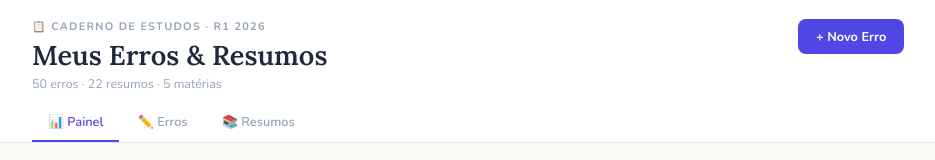
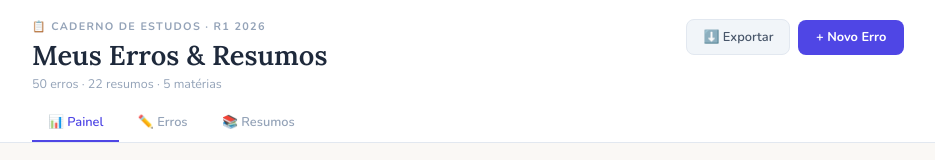
Before and after one commit to alinebcunhaa/mystudy, a plain HTML site: page erros_prova.html in a window 1280 px wide. Shown: the top 160 px of the page, without its empty margins (172-1107 px from the left). Drawn offline with nearby package versions, Linux system fonts and the light colour scheme.

Commit message:
Add files via upload

```diff
--- a/erros_prova.html
+++ b/erros_prova.html
@@ -123,6 +123,7 @@ label.lbl{font-size:.68rem;font-weight:700;color:#64748b;text-transform:uppercas
       <p class="header-sub" id="header-sub">Carregando...</p>
     </div>
     <div class="header-btns">
+      <button class="btn-sec" onclick="exportHTML()" title="Baixar HTML com seus dados para subir no GitHub">⬇️ Exportar</button>
       <button class="btn-outline" id="btn-new-resumo" style="display:none" onclick="openResForm()">+ Novo Resumo</button>
       <button class="btn-primary" id="btn-new-erro" onclick="openErrForm()">+ Novo Erro</button>
     </div>
@@ -517,6 +518,30 @@ function closeResForm(){document.getElementById('modal-res').classList.remove('o
 function submitRes(){const titulo=document.getElementById('rf-titulo').value.trim();const conteudo=document.getElementById('rf-conteudo').value.trim();if(!titulo||!conteudo)return;const obj={id:editResId||Date.now(),materia:document.getElementById('rf-mat').value,titulo,blocos:[{t:'texto',v:conteudo}]};if(editResId){resumos=resumos.map(r=>r.id===editResId?obj:r);showToast('✏️ Resumo atualizado!');}else{resumos=[obj,...resumos];showToast('📝 Resumo salvo!');}save();closeResForm();renderResumos();}
 function editRes(id){openResForm(id);}
 function buildProvaSelect(){const sel=document.getElementById('filter-prova');const cur=sel.value;const provas=[...new Set(errors.map(e=>e.prova).filter(Boolean))].sort();sel.innerHTML='<option value="">Todos os simulados</option>'+provas.map(p=>`<option value="${esc(p)}"${p===cur?' selected':''}>${esc(p)} (${errors.filter(e=>e.prova===p).length})</option>`).join('');}
+function exportHTML(){
+  // Pega o HTML original da página
+  const src = document.documentElement.outerHTML;
+
+  // Serializa os dados atuais
+  const errorsJSON = JSON.stringify(errors, null, 2);
+  const resumosJSON = JSON.stringify(resumos, null, 2);
+
+  // Substitui o bloco INIT_ERRORS no fonte
+  const errRx = /const INIT_ERRORS=\[[\s\S]*?\];/;
+  const resRx = /const INIT_RESUMOS=\[[\s\S]*?\];/;
+
+  let out = src.replace(errRx, `const INIT_ERRORS=${errorsJSON};`);
+  out = out.replace(resRx, `const INIT_RESUMOS=${resumosJSON};`);
+
+  // Dispara download
+  const blob = new Blob([out], {type:'text/html;charset=utf-8'});
+  const a = document.createElement('a');
+  a.href = URL.createObjectURL(blob);
+  a.download = 'erros_prova.html';
+  a.click();
+  URL.revokeObjectURL(a.href);
+  showToast('⬇️ HTML exportado! Suba no GitHub.');
+}
 renderDashboard();
 buildProvaSelect();
 </script>
```
